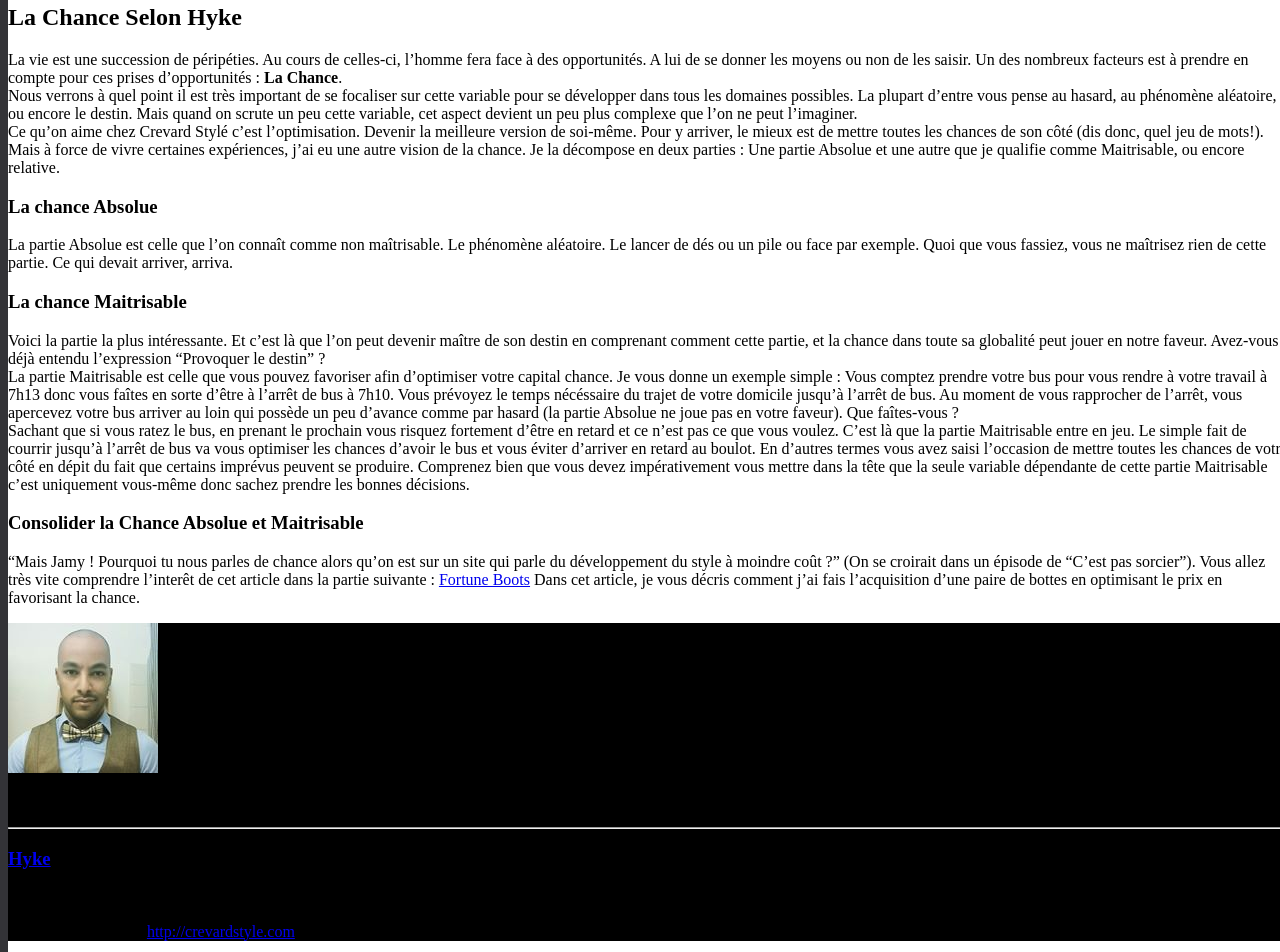
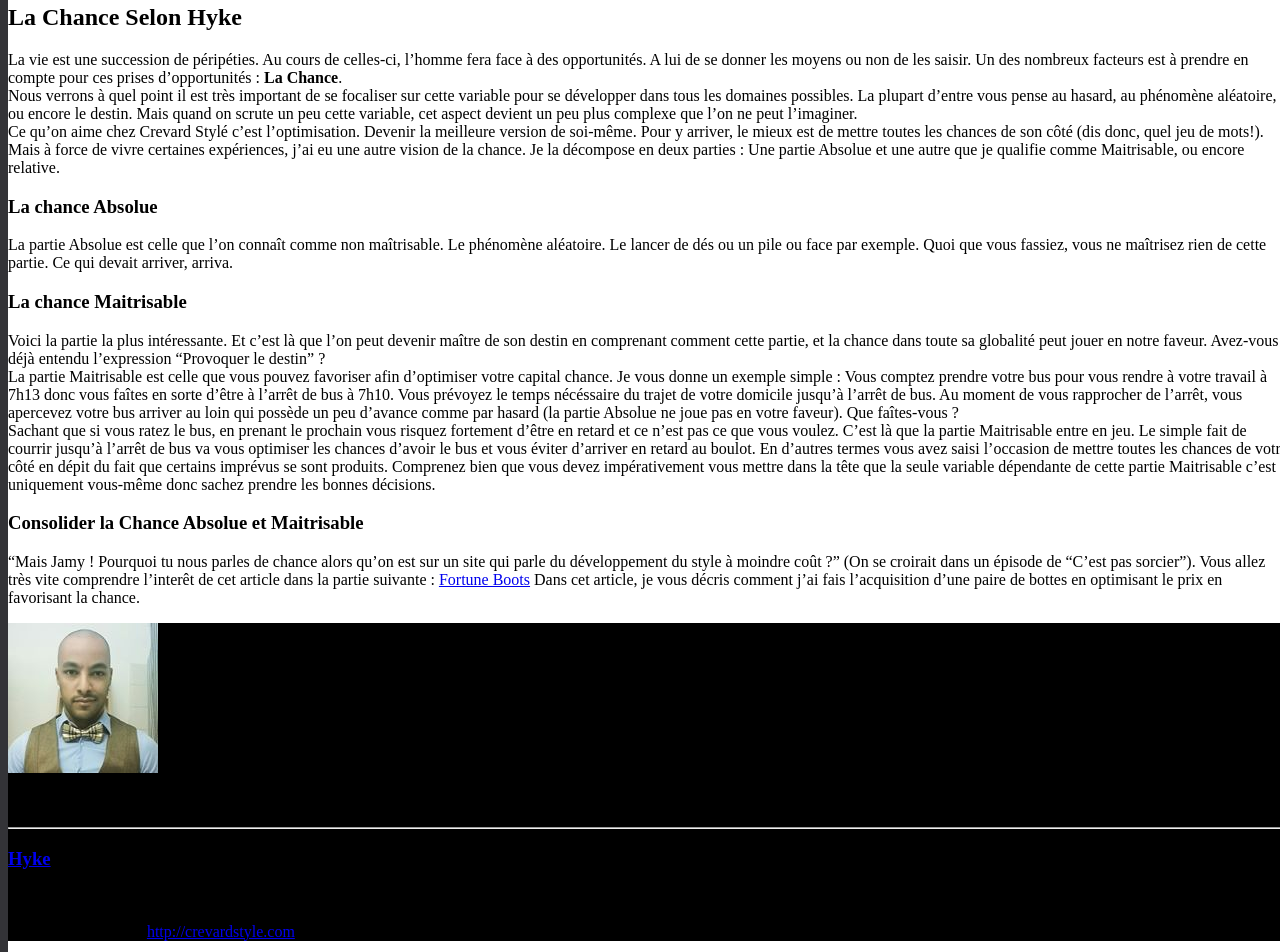
Before and after one commit to darkh2/darkh2.github.io, a Jekyll site: the page built from _posts/2018-01-12-La-Chance-Selon-Hyke.md, in a window 1280 px wide. Shown: the part 403-1355 px from the top of the page. Built offline with Jekyll 4.4.1, drawn with Linux system fonts in a browser that asks for light colours; comment, search, counter and statistics services are not loaded; grey boxes are pictures that could not be loaded.

Commit message:
Update 2018-01-12-La-Chance-Selon-Hyke.md

```diff
--- a/_posts/2018-01-12-La-Chance-Selon-Hyke.md
+++ b/_posts/2018-01-12-La-Chance-Selon-Hyke.md
@@ -21,7 +21,7 @@ La partie Absolue est celle que l'on connaît comme non maîtrisable. Le phénom
 
 Voici la partie la plus intéressante. Et c'est là que l'on peut devenir maître de son destin en comprenant comment cette partie, et la chance dans toute sa globalité peut jouer en notre faveur. Avez-vous déjà entendu l'expression "Provoquer le destin" ?
 La partie Maitrisable est celle que vous pouvez favoriser afin d'optimiser votre capital chance. Je vous donne un exemple simple :  Vous comptez prendre votre bus pour vous rendre à votre travail à 7h13 donc vous faîtes en sorte d'être à l'arrêt de bus à 7h10. Vous prévoyez le temps nécéssaire du trajet de votre domicile jusqu'à l'arrêt de bus. Au moment de vous rapprocher de l'arrêt, vous apercevez votre bus arriver au loin qui possède un peu d'avance comme par hasard (la partie Absolue ne joue pas en votre faveur).  Que faîtes-vous ?
-Sachant que si vous ratez le bus, en prenant le prochain vous risquez fortement d'être en retard et ce n'est pas ce que vous voulez. C'est là que la partie Maitrisable entre en jeu. Le simple fait de courrir jusqu'à l'arrêt de bus va vous optimiser les chances d'avoir le bus et vous éviter d'arriver en retard au boulot. En d'autres termes vous avez saisi l'occasion de mettre toutes les chances de votre côté en dépit du fait que certains imprévus peuvent se produire. Comprenez bien que vous devez impérativement vous mettre dans la tête que la seule variable dépendante de cette partie Maitrisable c'est uniquement vous-même donc sachez prendre les bonnes décisions.
+Sachant que si vous ratez le bus, en prenant le prochain vous risquez fortement d'être en retard et ce n'est pas ce que vous voulez. C'est là que la partie Maitrisable entre en jeu. Le simple fait de courrir jusqu'à l'arrêt de bus va vous optimiser les chances d'avoir le bus et vous éviter d'arriver en retard au boulot. En d'autres termes vous avez saisi l'occasion de mettre toutes les chances de votre côté en dépit du fait que certains imprévus se sont produits. Comprenez bien que vous devez impérativement vous mettre dans la tête que la seule variable dépendante de cette partie Maitrisable c'est uniquement vous-même donc sachez prendre les bonnes décisions.
 
 ### Consolider la Chance Absolue et Maitrisable
 
```
